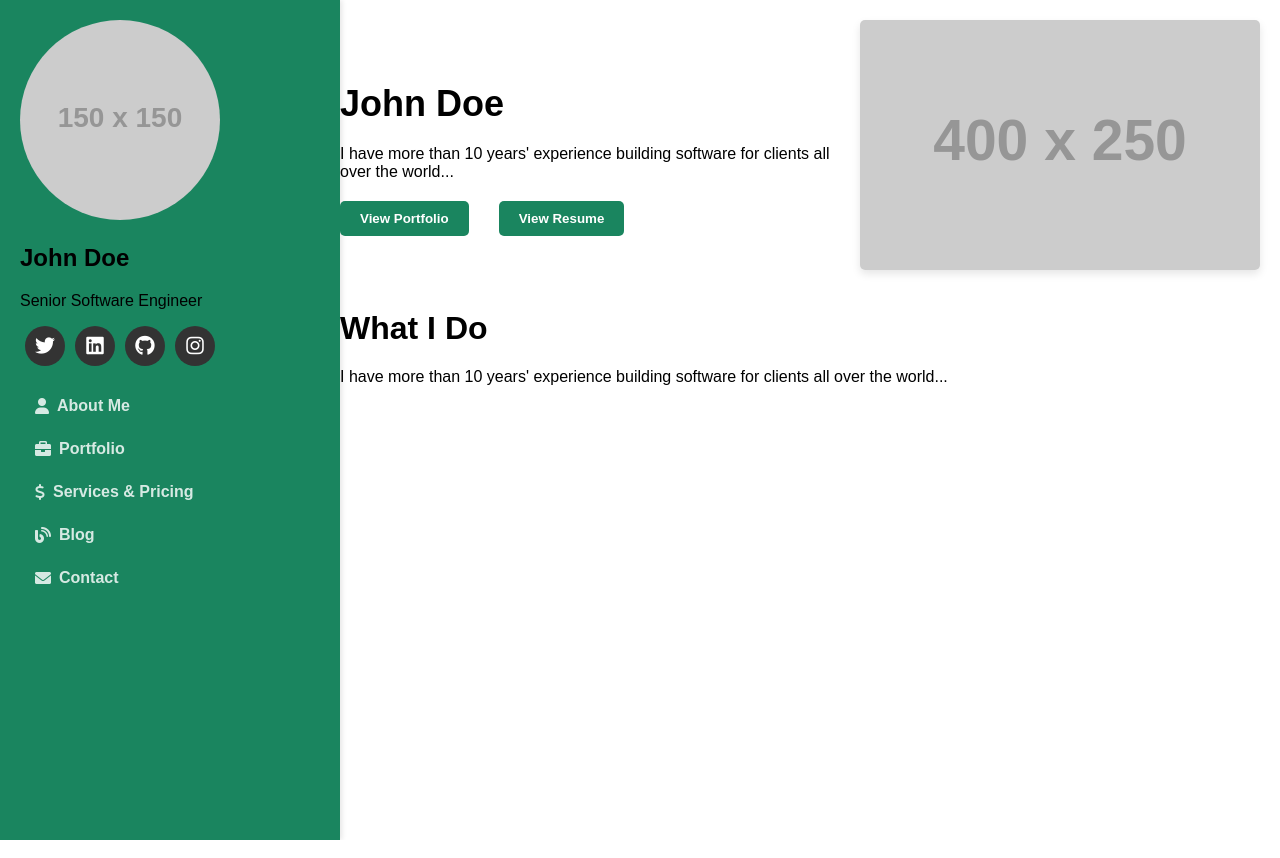
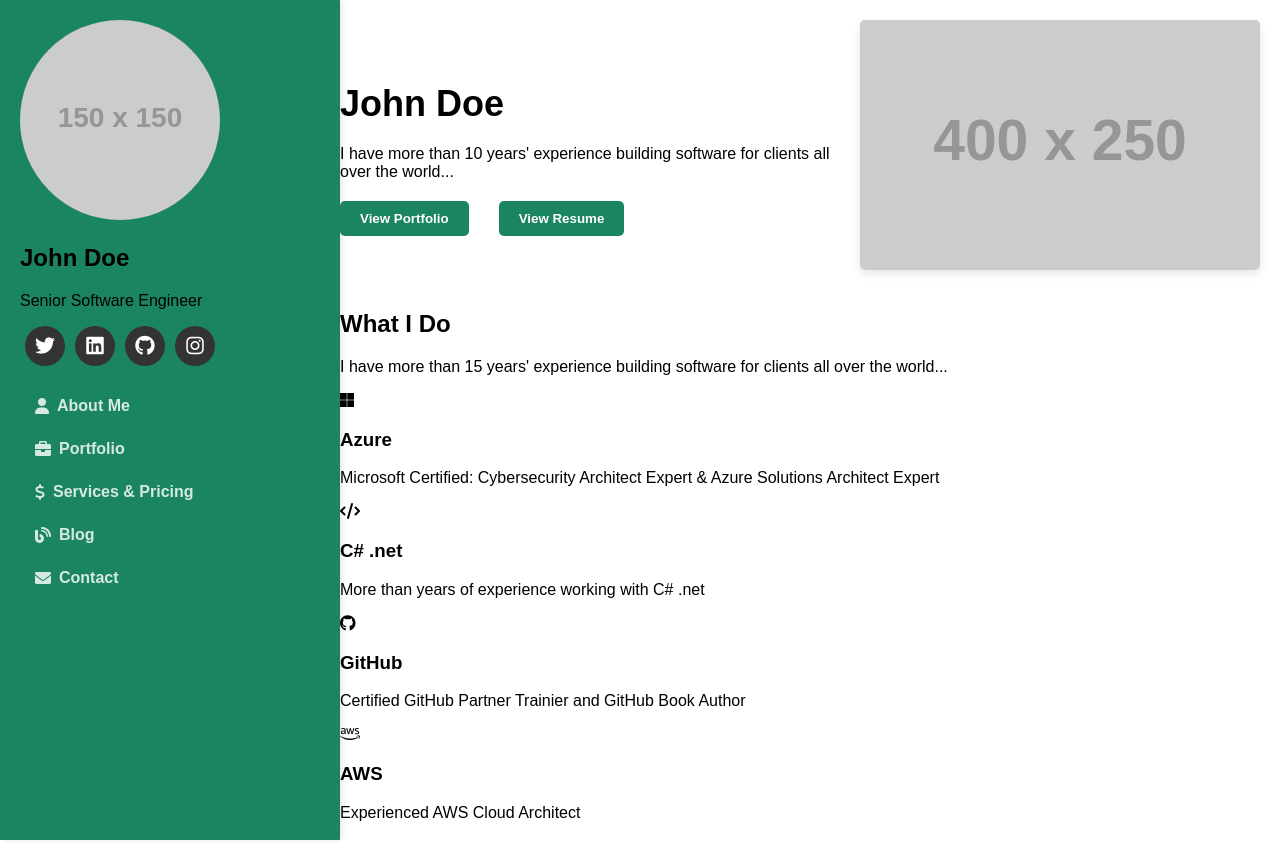
Before and after one commit to roberto-mb-gamez/GitHubNextGenFirstProject, a plain HTML site: page index.html in a window 1280 px wide. Drawn offline with Linux system fonts and the light colour scheme; placeholder pictures from the web are drawn by us; a script that the page names is missing.

Commit message:
update skill section

```diff
--- a/index.html
+++ b/index.html
@@ -80,14 +80,58 @@
           class="main-image"
         />
       </section>
+      <!-- What I Do Section -->
+      <section class="what-i-do">
         <div>
           <h1>What I Do</h1>
           <p>
-          I have more than 10 years' experience building software for clients
+            I have more than 15 years' experience building software for clients
             all over the world...
           </p>
         </div>
-      <!-- Add other sections similarly -->
+        <div class="services-grid">
+          <div class="service">
+            <div class="service-icon">
+              <i class="fab fa-microsoft"></i>
+            </div>
+            <div class="service-description">
+              <h3>Azure</h3>
+              <p>
+                Microsoft Certified: Cybersecurity Architect Expert & Azure
+                Solutions Architect Expert
+              </p>
+            </div>
+          </div>
+          <div class="service">
+            <div class="service-icon">
+              <i class="fas fa-code"></i>
+            </div>
+            <div class="service-description">
+              <h3>C# .net</h3>
+              <p>More than years of experience working with C# .net</p>
+            </div>
+          </div>
+          <div class="service">
+            <div class="service-icon">
+              <i class="fab fa-github"></i>
+            </div>
+            <div class="service-description">
+              <h3>GitHub</h3>
+              <p>Certified GitHub Partner Trainier and GitHub Book Author</p>
+            </div>
+          </div>
+          <div class="service">
+            <div class="service-icon">
+              <i class="fab fa-aws"></i>
+            </div>
+            <div class="service-description">
+              <h3>AWS</h3>
+              <p>Experienced AWS Cloud Architect</p>
+            </div>
+          </div>
+        </div>
+        <!-- ... Add other services similarly ... -->
+      </section>
     </div>
 
     <script src="scripts.js"></script>
```
Lines whose indentation alone changed are shown as unchanged.
